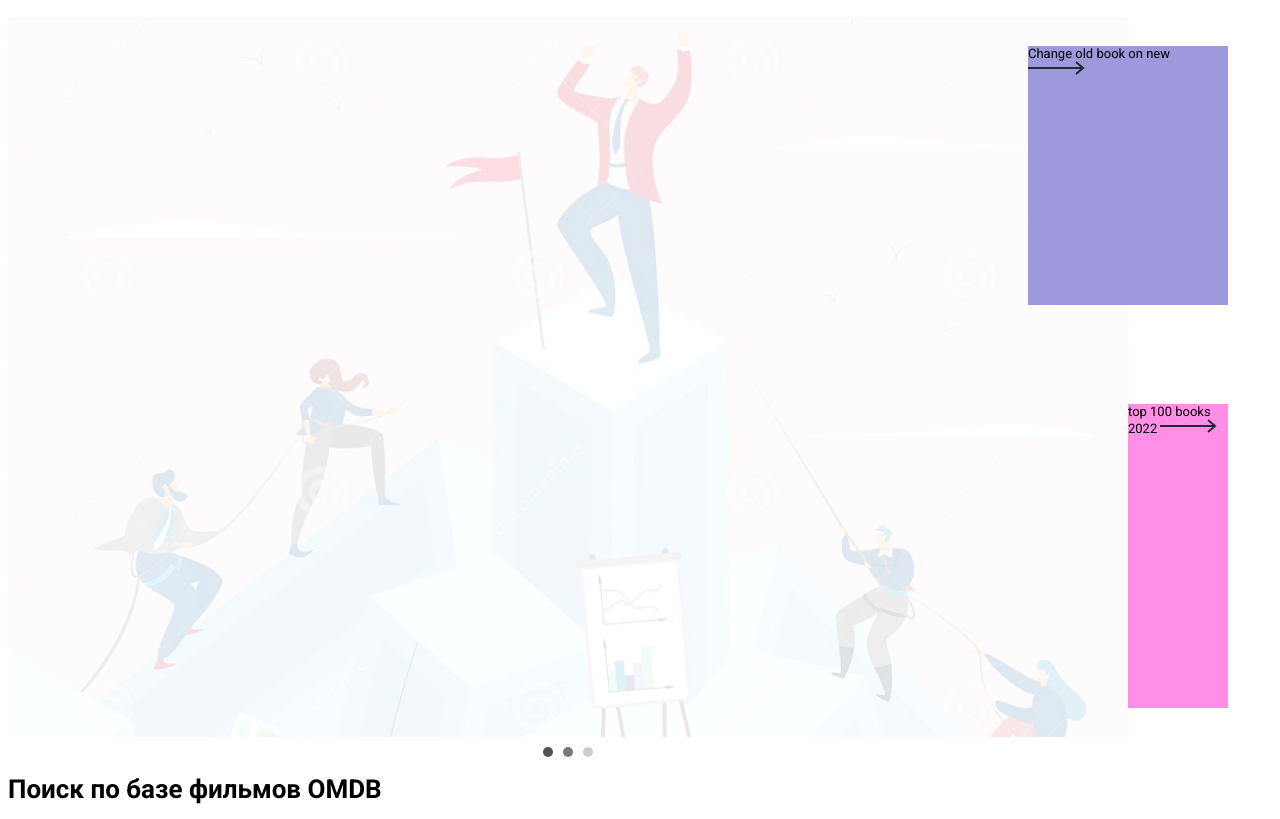
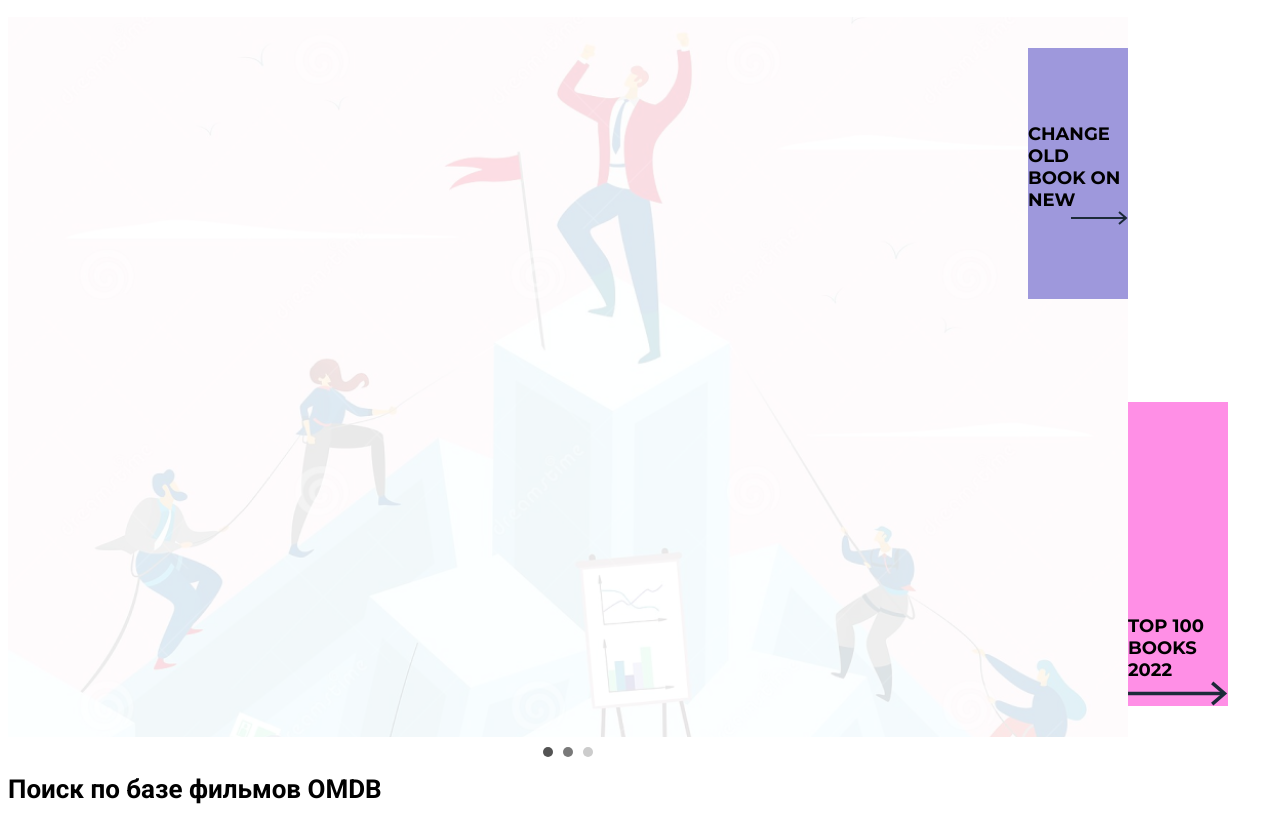
Before and after one commit to boudilova/bookstore_project, a website: page index.html in a window 1280 px wide. Shown: the part 127-946 px from the top of the page. Drawn offline with Linux system fonts and the light colour scheme.

Commit message:
'worked with rectangles

```diff
--- a/css/bookssection.css
+++ b/css/bookssection.css
@@ -66,3 +66,8 @@ body {
   color: #b8b8b8;
   margin-top: auto;
 }
+
+.bookItem{
+  display: flex;
+  flex-direction: row;
+}
--- a/css/styles_common.css
+++ b/css/styles_common.css
@@ -75,12 +75,34 @@ books{
 
 .violetRect{
     background-color: #9E98DC;
-    height:34%;
-    margin-left:-100px;
+    height: 33%;
+    margin-left: -100px;
+    margin-right: 100px;
+    font-family: Montserrat;
+    font-size: 18px;
+    font-weight: 700;
+    line-height: 22px;
+    letter-spacing: 0em;
+    text-align: left;
+    display: flex;
+    justify-content: center;
+    align-items: flex-end;
+    text-transform: uppercase;
+    flex-direction: column;
 }
 
 .pinkRect{
     background-color: #FF8FE6;
     height:40%;
-
+    font-family: Montserrat;
+    font-size: 18px;
+    font-weight: 700;
+    line-height: 22px;
+    letter-spacing: 0em;
+    text-align: left;
+    display: flex;
+    flex-direction: column;
+    justify-content: flex-end;
+    /*align-items: flex-end;*/
+    text-transform: uppercase;
 }
--- a/index.html
+++ b/index.html
@@ -46,16 +46,22 @@
       </div>
       <div class="rectangles">
         <div class="violetRect">Change old book on new
+
           <img src="img/arrow.svg" alt="">
         </div>
         <div class="pinkRect">top 100 books 2022
+
           <img src="img/arrow.svg" alt="">
         </div>
 </div>
     </div>
 
         <div id="books">
-
+          <div class="bookItem">
+            <img src="" alt="">
+            <div class="bookItem_text">
+            </div>
+          </div>
             <!--div class="wrapper"-->
 
                 <h1>Поиск по базе фильмов OMDB</h1>
```
Also changed, not shown: src/bookssection.js (+33 -1 lines).
